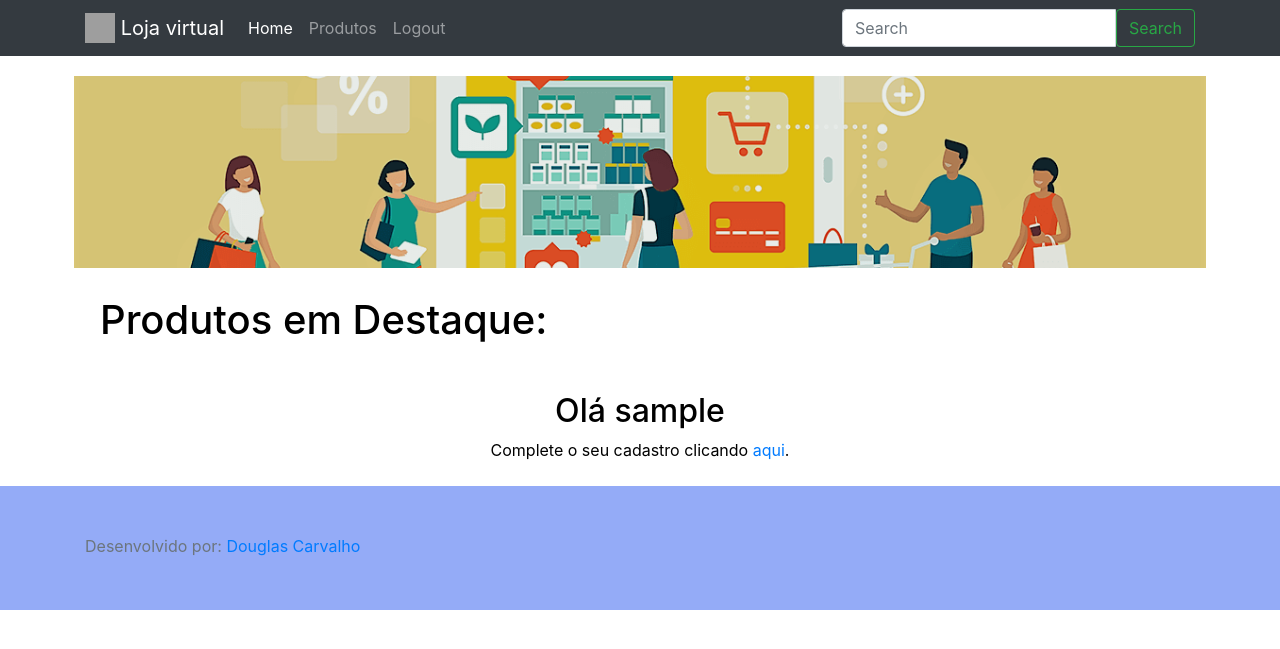
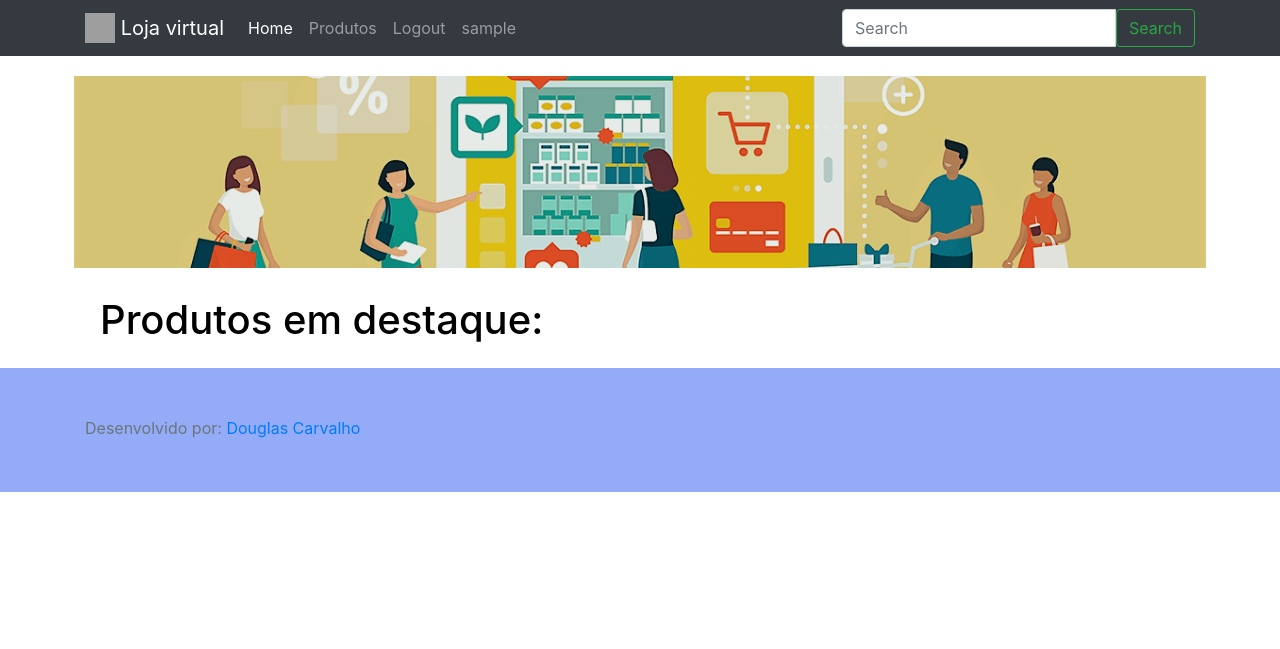
Before and after one commit to Dodots/Projeto_ecommerce, a Django app: page / in a window 1280 px wide. Shown: the top 649 px of the page. Run offline with Django 3.2, Linux system fonts and the light colour scheme; the visitor is signed in with stand-in values (Sample User, id 1); data that the repository does not hold is empty; some libraries are stand-ins or nearby versions; grey boxes are pictures that could not be loaded.

Commit message:
colocando a url do update de usuário no navbar e retirando ele do home_page

```diff
--- a/templates/base/navbar.html
+++ b/templates/base/navbar.html
@@ -3,7 +3,7 @@
 {% url 'user:login' as login_url %}
 {% url 'user:logout' as logout_url %}
 {% url 'user:register' as register_url %}
-
+{% url 'user:update_data' as update_data_url %}
 
 <nav class="navbar navbar-expand-lg navbar-dark bg-dark mb-3">
     <div class="container">
@@ -25,6 +25,10 @@
                 <li class="nav-item">
                     {% if request.user.is_authenticated %}
                     <a class="nav-link" href="{{ logout_url }}">Logout</a>
+                </li>
+                    <li class="nav-item">
+                        <a class="nav-link {% if request.path == register_url %} active {% endif %}" href="{{ update_data_url }}">{{ user.username }}</a>
+                    </li>
                     {% else %}
                     <a class="nav-link {% if request.path == login_url %} active {% endif %}" href="{{ login_url }}">Login</a>
                 </li>
--- a/templates/home_page.html
+++ b/templates/home_page.html
@@ -19,7 +19,7 @@
     </div>
 
     <div class='container'>
-        <h1 class='my-4'>Produtos em Destaque:</h1>
+        <h1 class='my-4'>Produtos em destaque:</h1>
         <div class='row justify-content-center'>
             {% for obj in object_list %}
                 <div class='col-lg-4 col-md-6 col-10'>
@@ -30,18 +30,4 @@
         </div>
     </div>
 
-    <!-- Aqui vai tudo que é referente a home_page  -->
-    <div class='text-center my-4'>
-        <h1>{{ title }}</h1>
-        {% if user.is_authenticated %}
-        <h2>Olá {{ user.username }}</h2>
-            {% if not user.perfil.nome_completo %}
-            Complete o seu cadastro clicando <a href="{{ update_data_url }}">aqui</a>.
-            {%endif%}
-        {% else %}
-        <p>{{ content }}</p>
-        {% endif %}
-    </div>
-
-
 {% endblock %}
```
